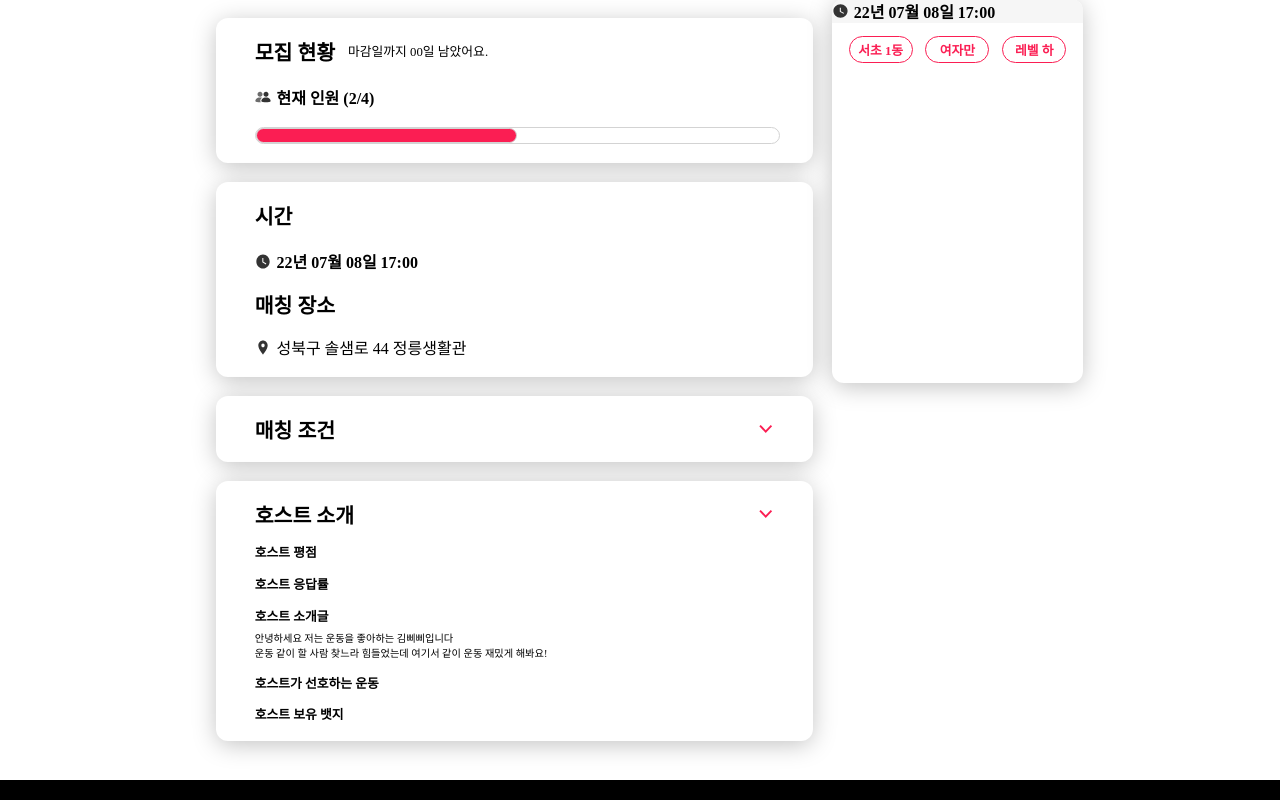
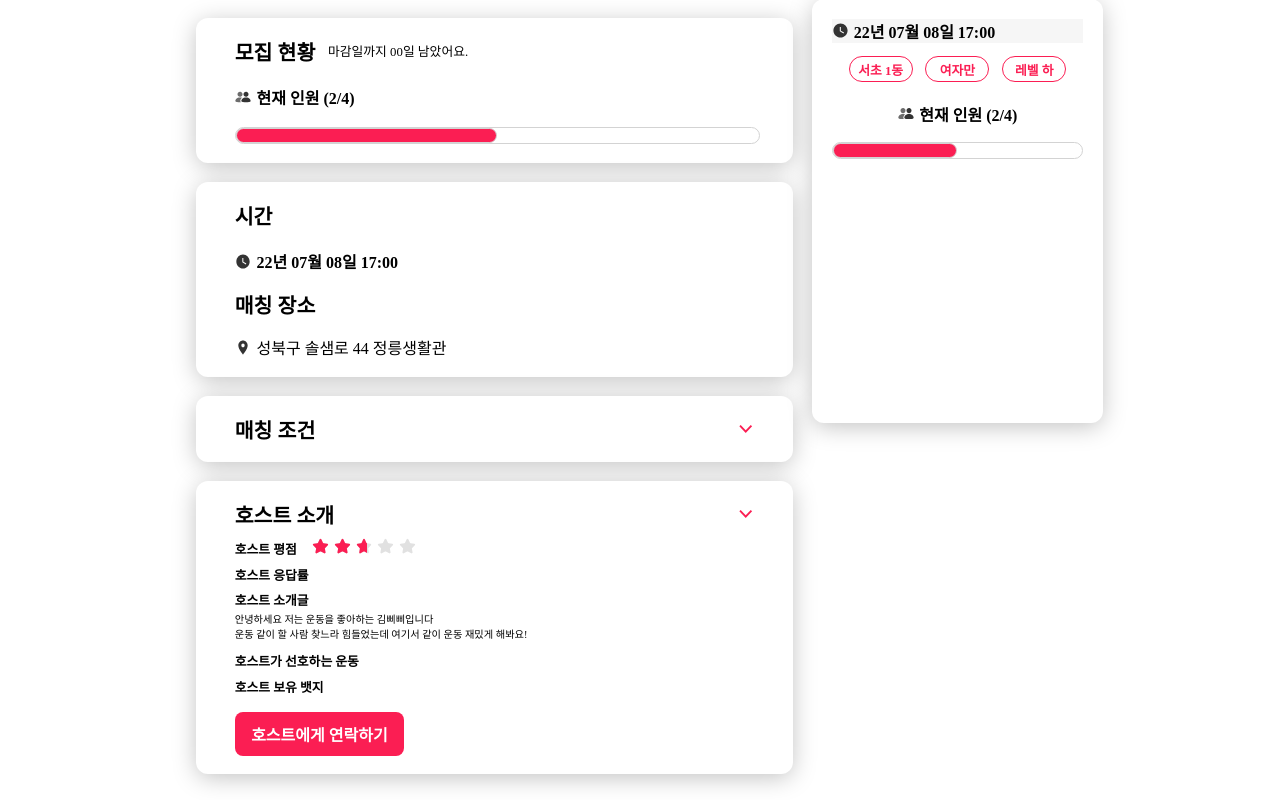
Before and after one commit to KMU-WINK/spots-client, a React (Vite) app: page /matching/detail in a window 1280 px wide. Both pictures are taken after a click on the picture 766 px from the left and 928 px from the top of the page. Shown: the part 414-1214 px from the top of the page. Built offline with nearby package versions, Linux system fonts and the light colour scheme.

Commit message:
[SPT-02] chore. '호스트 소개'  섹션 보완
- '호스트에게 연락하기 버튼' 추가
- '호스트 평점' 부분 Star Rating 추가
- Progress Bar가 currentMember와 MaxMember에 의해 변경되도록 수정

```diff
--- a/src/pages/Matching/index.jsx
+++ b/src/pages/Matching/index.jsx
@@ -7,10 +7,51 @@ const MatchingPage = () => {
   const [isShowHost, setIsShowHost] = useState(false);
   const [isShowCondition, setIsShowCondition] = useState(false);
 
+  const currentMember = 2;
+  const maxMember = 4;
+
   // "호스트 소개" 펼쳤을 때
   const HostContents = () => (
     <>
-      <styled.HostBoldText>호스트 평점</styled.HostBoldText>
+      <styled.HostBoldText>
+        호스트 평점
+        <styled.StarRating>
+          <styled.StarRated>
+            <span>
+              <styled.iconStarRated />
+            </span>
+            <span>
+              <styled.iconStarRated />
+            </span>
+            <span>
+              <styled.iconStarRated />
+            </span>
+            <span>
+              <styled.iconStarRated />
+            </span>
+            <span>
+              <styled.iconStarRated />
+            </span>
+          </styled.StarRated>
+          <styled.StarEmpty>
+            <span>
+              <styled.iconStarEmpty />
+            </span>
+            <span>
+              <styled.iconStarEmpty />
+            </span>
+            <span>
+              <styled.iconStarEmpty />
+            </span>
+            <span>
+              <styled.iconStarEmpty />
+            </span>
+            <span>
+              <styled.iconStarEmpty />
+            </span>
+          </styled.StarEmpty>
+        </styled.StarRating>
+      </styled.HostBoldText>
       <styled.HostBoldText>호스트 응답률</styled.HostBoldText>
       <styled.HostBoldText>호스트 소개글</styled.HostBoldText>
       <styled.HostLightText>
@@ -20,6 +61,7 @@ const MatchingPage = () => {
       </styled.HostLightText>
       <styled.HostBoldText>호스트가 선호하는 운동</styled.HostBoldText>
       <styled.HostBoldText>호스트 보유 뱃지</styled.HostBoldText>
+      <styled.ContactButton>호스트에게 연락하기</styled.ContactButton>
     </>
   );
 
@@ -47,9 +89,11 @@ const MatchingPage = () => {
 
             <styled.Member>
               <styled.People />
-              <styled.Text2>현재 인원 (2/4)</styled.Text2>
+              <styled.MemberText>
+                현재 인원 ({currentMember}/{maxMember})
+              </styled.MemberText>
             </styled.Member>
-            <styled.Progress />
+            <styled.Progress value={currentMember} max={maxMember} />
           </styled.Container>
 
           <styled.Container>
@@ -71,7 +115,7 @@ const MatchingPage = () => {
           <styled.Container>
             <styled.DropdownTitle>
               <styled.Text1>매칭 조건</styled.Text1>
-              <styled.Button
+              <styled.MenuButton
                 onClick={() => setIsShowCondition(!isShowCondition)}
               />
             </styled.DropdownTitle>
@@ -82,7 +126,7 @@ const MatchingPage = () => {
           <styled.Container>
             <styled.DropdownTitle>
               <styled.Text1>호스트 소개</styled.Text1>
-              <styled.Button onClick={() => setIsShowHost(!isShowHost)} />
+              <styled.MenuButton onClick={() => setIsShowHost(!isShowHost)} />
             </styled.DropdownTitle>
 
             {isShowHost ? <HostContents /> : null}
@@ -98,6 +142,12 @@ const MatchingPage = () => {
           </styled.SideBarTitle>
 
           <ConditionContents />
+
+          <styled.Member>
+            <styled.People />
+            <styled.MemberText>현재 인원 (2/4)</styled.MemberText>
+          </styled.Member>
+          <styled.Progress value={currentMember} max={maxMember} />
         </styled.SideBar>
       </styled.MatchingPageBox>
       <Footer />
--- a/src/pages/Matching/styles.jsx
+++ b/src/pages/Matching/styles.jsx
@@ -4,6 +4,9 @@ import watch from '../../imgs/watch_later.svg';
 import people from '../../imgs/icon-user-two-mono.svg';
 import place from '../../imgs/place.svg';
 import background from '../../imgs/Rectangle 1887.svg';
+
+import iconStar_Rated from '../../imgs/icon-star-rated.svg';
+import iconStar_Empty from '../../imgs/icon-star-empty.svg';
 
 const Text = styled.div`
   font-family: 'Pretendard';
@@ -28,8 +31,13 @@ export const Text3 = styled(Text)`
 export const HostBoldText = styled(Text)`
   font-weight: 800;
   font-size: 1vw;
+  height: 1vw;
 
   margin-top: 1vw;
+
+  display: flex;
+
+  align-items: center;
 `;
 
 export const HostLightText = styled(Text)`
@@ -92,6 +100,8 @@ export const Member = styled(FlexBox)`
   margin-bottom: 1.25vw;
 `;
 
+export const MemberText = styled(Text2)``;
+
 export const TimeContent = styled(FlexBox)`
   margin-top: 1.5vw;
   margin-bottom: 1.25vw;
@@ -129,6 +139,8 @@ export const SideBar = styled.div`
   width: 19.6vw;
   height: 30vw;
   overflow: hidden;
+
+  padding: 1.56vw;
 
   background: #ffffff;
 
@@ -168,7 +180,7 @@ const Icon = styled.img`
   margin-right: 0.4vw;
 `;
 
-export const Button = styled(Icon).attrs({
+export const MenuButton = styled(Icon).attrs({
   src: `${arrow}`,
 })`
   cursor: pointer;
@@ -186,10 +198,7 @@ export const People = styled(Icon).attrs({
   src: `${people}`,
 })``;
 
-export const Progress = styled.progress.attrs({
-  value: 2,
-  max: 4,
-})`
+export const Progress = styled.progress`
   appearance: none;
   width: 100%;
   height: 1.35vw;
@@ -205,3 +214,62 @@ export const Progress = styled.progress.attrs({
     border-radius: 15px;
   }
 `;
+
+// 호스트 Star Rating
+export const StarRating = styled.div`
+  position: relative;
+  width: max-content;
+  margin-left: 1.2vw;
+`;
+
+export const StarRated = styled.div`
+  position: absolute;
+  z-index: 1;
+  display: flex;
+  width: 50%;
+  overflow: hidden;
+`;
+
+export const StarEmpty = styled.div`
+  width: 100%
+  z-index: 0;
+
+`;
+
+export const iconStarRated = styled(Icon).attrs({
+  src: `${iconStar_Rated}`,
+})``;
+
+export const iconStarEmpty = styled(Icon).attrs({
+  src: `${iconStar_Empty}`,
+})``;
+
+
+const Button = styled(Text)`
+  display: flex;
+  align-items: center;
+  justify-content: center;
+
+  border-radius: 0.625vw;
+  background: #fb1e53;
+  color: white;
+  font-size: 1.25vw;
+
+  cursor: pointer;
+`;
+
+export const ContactButton = styled(Button)`
+  margin-top: 1.5vw;
+
+  font-weight: 700;
+
+  padding-top: 0.8vw;
+  padding-bottom: 0.8vw;
+  width: 13.22vw;
+`;
+
+export const MatchingButton = styled(Button)`
+  font-weight: 400;
+
+  width: 16.25vw;
+`;
```
Also changed, not shown: src/imgs/icon-star-empty.svg (added), src/imgs/icon-star-rated.svg (added).
